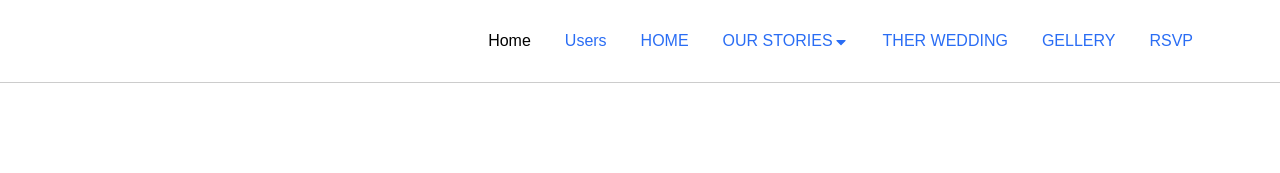
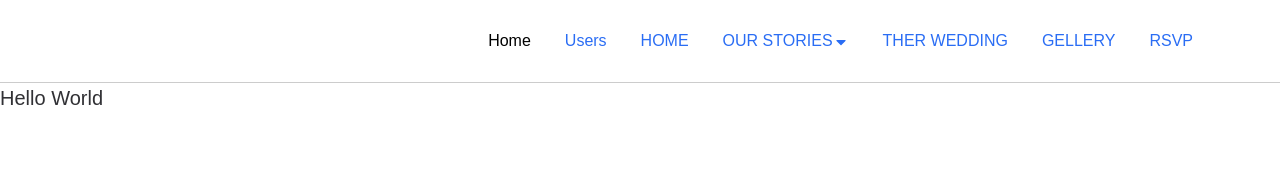
Before and after one commit to akpersad/wedding-website, a React app: page / in a window 1280 px wide. Shown: the top 173 px of the page. Built offline with nearby package versions, Linux system fonts and the light colour scheme.

Commit message:
Added watch flag

```diff
--- a/package.json
+++ b/package.json
@@ -5,9 +5,10 @@
     "main": "index.js",
     "scripts": {
         "build": "./node_modules/.bin/webpack -p --mode production",
-        "start": "./node_modules/.bin/webpack-dev-server --config ./webpack.config.js --mode development --watch",
+        "start": "webpack --watch & ./node_modules/.bin/webpack-dev-server --open --config ./webpack.config.js --mode development",
         "lint": "eslint --fix --ext .js,.jsx .",
-        "test": "echo \"Error: no test specified\" && exit 1"
+        "test": "echo \"Error: no test specified\" && exit 1",
+        "combine": "npm run build & npm run start"
     },
     "keywords": [],
     "author": "",
--- /dev/null
+++ b/src/components/first-fold/first-fold.jsx
@@ -0,0 +1,13 @@
+import React, { Component } from "react";
+
+class FirstFold extends Component {
+	render() {
+		return <div className="test-noe">Hello World</div>;
+	}
+}
+
+export default FirstFold;
+
+if (module.hot) {
+	module.hot.accept();
+}
--- a/src/components/index/index.jsx
+++ b/src/components/index/index.jsx
@@ -2,6 +2,7 @@ import React, { Component } from "react";
 import PropTypes from "prop-types";
 import { withRouter } from "react-router-dom";
 import Header from "../header/header";
+import FirstFold from "../first-fold/first-fold";
 
 // Functional Component
 
@@ -11,6 +12,7 @@ class MainPage extends Component {
 		return (
 			<>
 				<Header pathName={location} />
+				<FirstFold />
 			</>
 		);
 	}
--- a/src/styles/partials/_imported.scss
+++ b/src/styles/partials/_imported.scss
@@ -48,6 +48,8 @@ body {
     -webkit-font-smoothing: antialiased;
     -moz-osx-font-smoothing: grayscale;
     word-wrap: break-word;
+    // padding-left: 10px;
+    // padding-right: 10px;
 }
 
 /* ---------------------------------
```
Also changed, not shown: src/components/first-fold/first-fold.scss (added), 4 other files (tests, documents, lock files or other folders).
